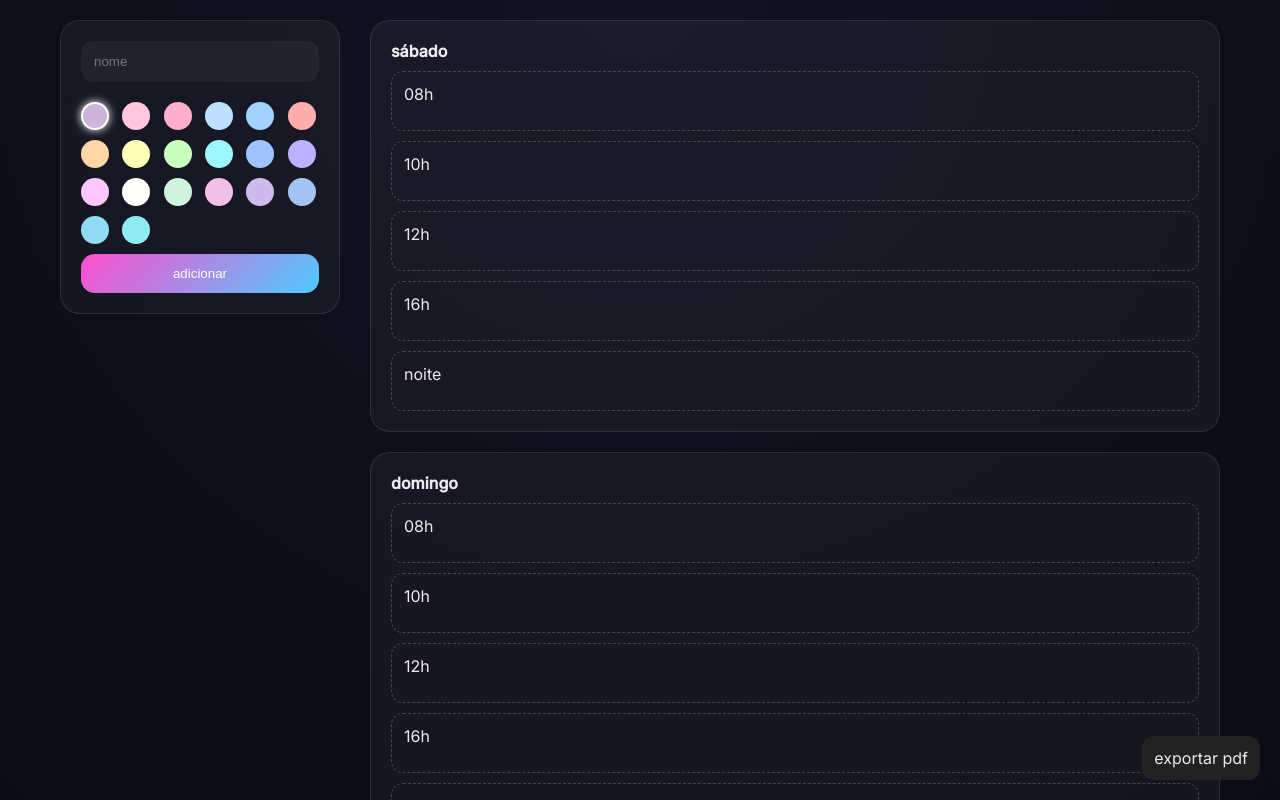
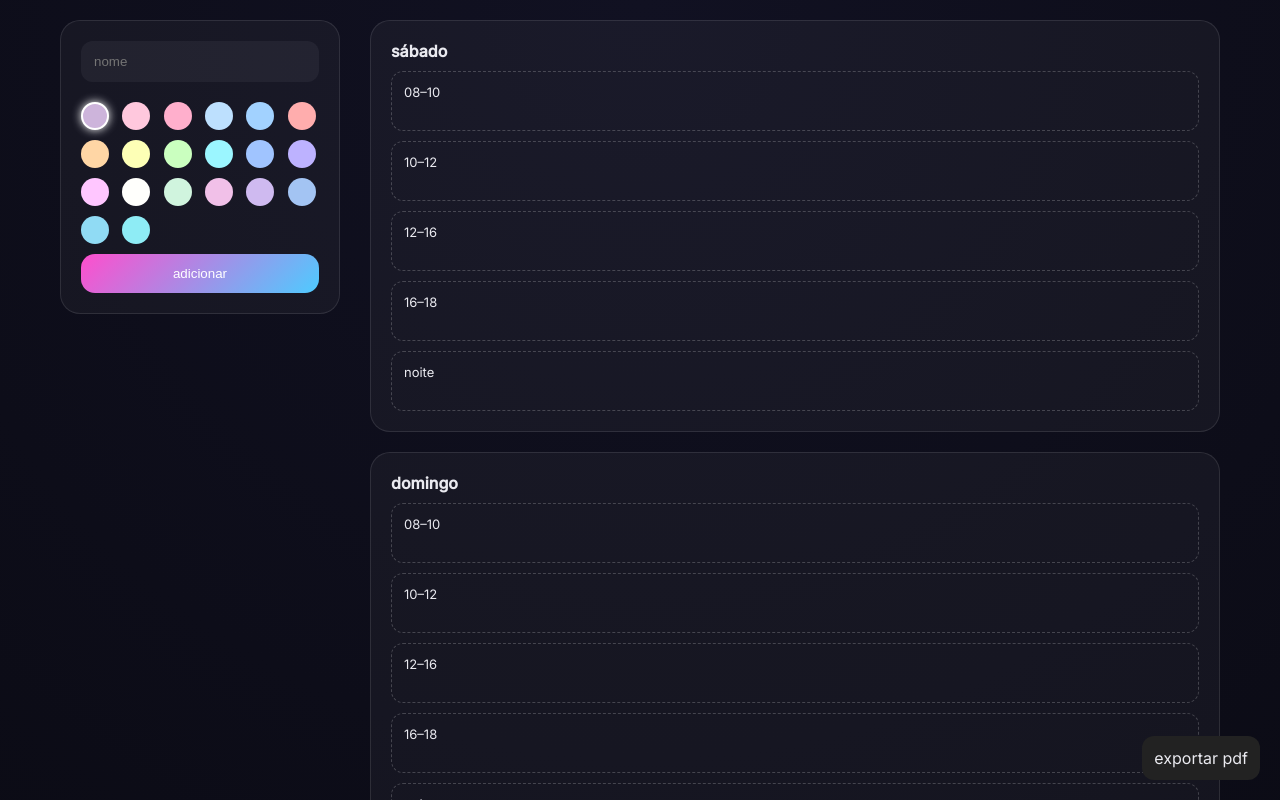
Before and after one commit to isqbwla/Agenda-, a plain HTML site: page index.html in a window 1280 px wide. Shown: the top 800 px of the page. Drawn offline with nearby package versions, Linux system fonts and the light colour scheme.

Commit message:
Update index6.html

```diff
--- a/index.html
+++ b/index.html
@@ -26,7 +26,6 @@ body {
   color: var(--text);
 }
 
-/* layout */
 .container {
   display: flex;
   gap: 30px;
@@ -36,7 +35,7 @@ body {
   align-items: flex-start;
 }
 
-/* gaveta */
+/* GAVETA */
 .gaveta {
   width: 280px;
   padding: 20px;
@@ -47,7 +46,7 @@ body {
   top: 20px;
 }
 
-/* input */
+/* INPUT */
 input {
   width: 100%;
   padding: 12px;
@@ -90,7 +89,7 @@ input:focus {
   box-shadow: 0 0 10px white;
 }
 
-/* botão */
+/* BOTAO */
 button {
   width: 100%;
   padding: 12px;
@@ -101,7 +100,7 @@ button {
   cursor: pointer;
 }
 
-/* bloco */
+/* BLOCO */
 .bloco {
   padding: 10px;
   border-radius: 12px;
@@ -112,7 +111,7 @@ button {
   color: #000;
 }
 
-/* remover */
+/* REMOVER */
 .remover {
   position: absolute;
   top: 4px;
@@ -121,7 +120,7 @@ button {
   cursor: pointer;
 }
 
-/* grade */
+/* GRADE */
 .grade {
   flex: 1;
   display: flex;
@@ -129,7 +128,7 @@ button {
   gap: 20px;
 }
 
-/* dia */
+/* DIA */
 .dia {
   padding: 20px;
   border-radius: 20px;
@@ -137,16 +136,17 @@ button {
   border: 1px solid var(--border);
 }
 
-/* slot */
+/* SLOT */
 .slot {
   margin-top: 10px;
   padding: 12px;
   border-radius: 12px;
   border: 1px dashed rgba(255,255,255,0.2);
   min-height: 60px;
+  font-size: 13px;
 }
 
-/* export */
+/* EXPORT */
 .exportar {
   position: fixed;
   bottom: 20px;
@@ -166,7 +166,6 @@ button {
   <div class="gaveta">
     <input type="text" id="nome" placeholder="nome">
 
-    <!-- PALETA -->
     <div class="paleta" id="paleta"></div>
 
     <button id="addBtn">adicionar</button>
@@ -190,7 +189,6 @@ const cores = [
 
 let corSelecionada = cores[0];
 
-// render paleta
 const paleta = document.getElementById("paleta");
 
 cores.forEach(c => {
@@ -207,12 +205,12 @@ cores.forEach(c => {
   paleta.appendChild(el);
 });
 
-// selecionar primeira
 paleta.firstChild.classList.add("selected");
 
-// grade
+// HORÁRIOS CORRIGIDOS
 const dias = ["sábado","domingo","segunda","terça","quarta"];
-const horarios = ["08h","10h","12h","16h","noite"];
+const horarios = ["08–10","10–12","12–16","16–18","noite"];
+
 const grade = document.getElementById("grade");
 
 dias.forEach(dia => {
@@ -242,7 +240,6 @@ dias.forEach(dia => {
   grade.appendChild(d);
 });
 
-// bloco
 function criarBloco(nome, cor, id){
   const b = document.createElement("div");
   b.className = "bloco";
@@ -257,6 +254,7 @@ function criarBloco(nome, cor, id){
   const x = document.createElement("span");
   x.textContent = "x";
   x.className = "remover";
+
   x.onclick = () => {
     b.remove();
     salvar();
@@ -266,7 +264,6 @@ function criarBloco(nome, cor, id){
   return b;
 }
 
-// add
 document.getElementById("addBtn").onclick = () => {
   const nome = document.getElementById("nome").value;
   if(!nome) return;
@@ -278,7 +275,6 @@ document.getElementById("addBtn").onclick = () => {
   salvar();
 };
 
-// salvar
 function salvar(){
   const dados = [];
   document.querySelectorAll(".bloco").forEach(b => {
@@ -292,7 +288,6 @@ function salvar(){
   localStorage.setItem("planner", JSON.stringify(dados));
 }
 
-// carregar
 function carregar(){
   const dados = JSON.parse(localStorage.getItem("planner")) || [];
 
@@ -310,7 +305,6 @@ function carregar(){
 
 carregar();
 
-// PDF
 document.getElementById("pdfBtn").onclick = async () => {
   const { jsPDF } = window.jspdf;
   const pdf = new jsPDF();
```
